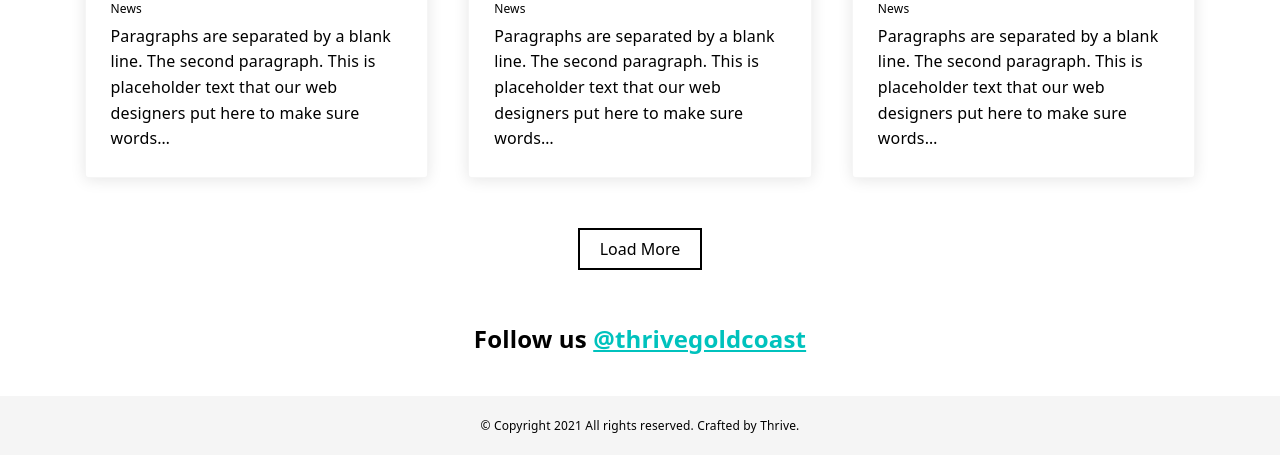
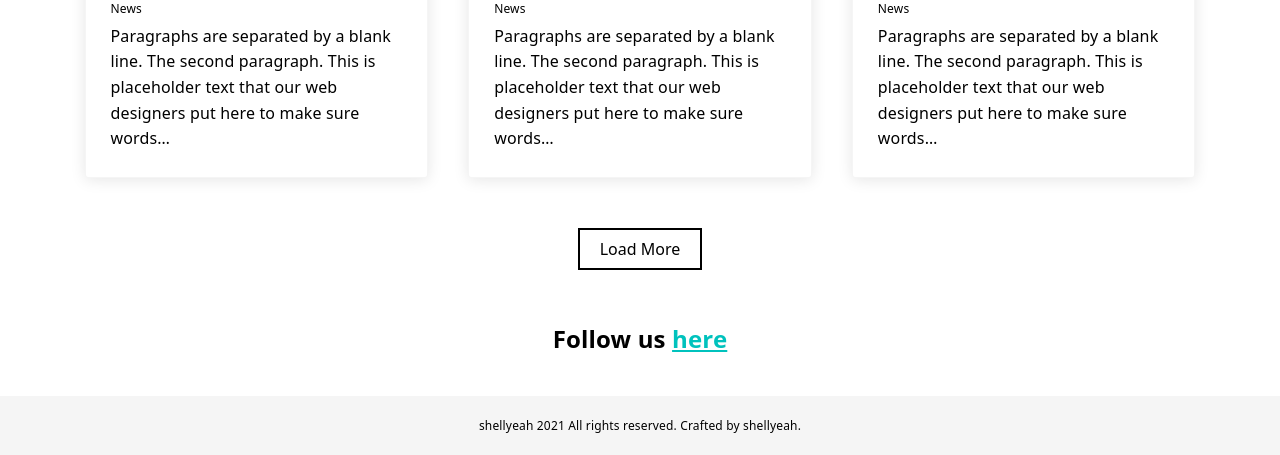
Before and after one commit to shelleycavaness/yellowcake, a Gatsby site: page /blog/ in a window 1280 px wide. Shown: the part 2053-2508 px from the top of the page. Built offline with nearby package versions, Linux system fonts and the light colour scheme; Gatsby itself is replaced by a stand-in of ours; some packages are replaced by stand-ins of ours.

Commit message:
got rid of the gendre of the form request

```diff
--- a/src/components/Footer.js
+++ b/src/components/Footer.js
@@ -5,14 +5,14 @@ export default () => (
   <div>
     <h2 className="taCenter">
       Follow us{' '}
-      <a href="https://instagram.com/thrivegoldcoast/">@thrivegoldcoast</a>
+      <a href="https://">here</a>
     </h2>
     <br />
     <footer className="footer">
       <div className="container taCenter">
         <span>
-          © Copyright {new Date().getFullYear()} All rights reserved. Crafted by{' '}
-          <a href="https://thriveweb.com.au/">Thrive</a>.
+          shellyeah {new Date().getFullYear()} All rights reserved. Crafted by{' '}
+          <a href="https://">shellyeah</a>.
         </span>
       </div>
     </footer>
--- a/src/components/FormSimpleAjax.js
+++ b/src/components/FormSimpleAjax.js
@@ -94,7 +94,7 @@ class Form extends React.Component {
               <span>Lastname</span>
             </label>
           </div>
-          <fieldset>
+          {/* <fieldset>
             <label className="Form--Label Form--Radio">
               <input
                 className="Form--RadioInput"
@@ -114,7 +114,7 @@ class Form extends React.Component {
               />
               <span>Female</span>
             </label>
-          </fieldset>
+          </fieldset> */}
           <label className="Form--Label">
             <input
               className="Form--Input Form--InputText"
```
